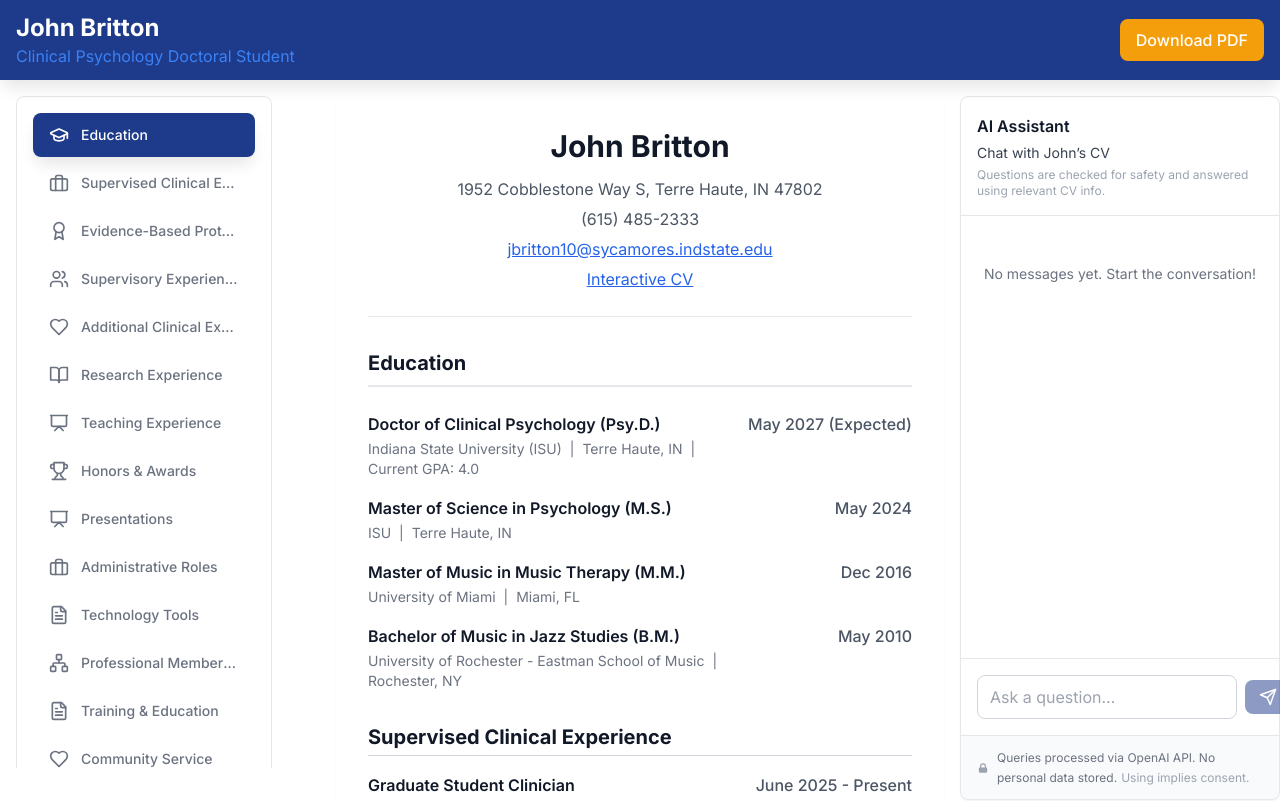
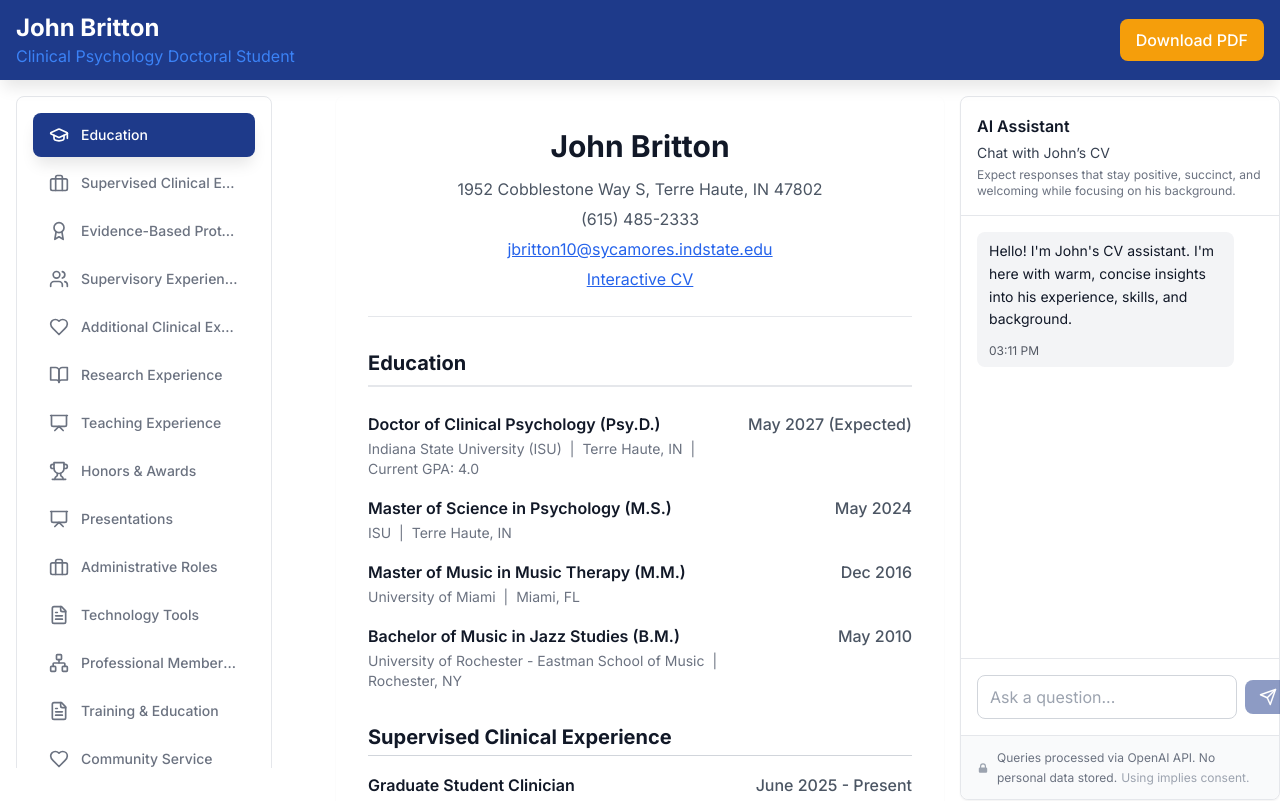
Before and after one commit to jcbritton23/JohnBrittonCV, a React (Vite) app: page / in a window 1280 px wide. Shown: the top 801 px of the page. Built offline with nearby package versions, Linux system fonts and the light colour scheme.

Commit message:
Refine chatbot system prompts

```diff
--- a/src/components/Chatbot.tsx
+++ b/src/components/Chatbot.tsx
@@ -1,5 +1,4 @@
-import React, { useState, useRef, useEffect } from 'react';
-import ReactMarkdown from 'react-markdown';
+import React, { useState, useRef, useEffect, Fragment } from 'react';
 import { CVData, ChatMessage } from '../types';
 import { Send } from 'lucide-react';
 
@@ -10,7 +9,15 @@ interface ChatbotProps {
 }
 
 const Chatbot: React.FC<ChatbotProps> = ({ cvData }) => {
-  const [messages, setMessages] = useState<ChatMessage[]>([]);
+  const [messages, setMessages] = useState<ChatMessage[]>(() => [
+    {
+      id: `assistant-${Date.now()}`,
+      role: 'assistant',
+      content:
+        "Hello! I'm John's CV assistant. I'm here with warm, concise insights into his experience, skills, and background.",
+      timestamp: new Date(),
+    },
+  ]);
   const [inputValue, setInputValue] = useState('');
   const [isLoading, setIsLoading] = useState(false);
   const [processingStatus, setProcessingStatus] = useState<string>('');
@@ -28,9 +35,13 @@ const Chatbot: React.FC<ChatbotProps> = ({ cvData }) => {
     e.preventDefault();
     if (!inputValue || !inputValue.trim() || isLoading) return;
 
-    setMessages(prev => [...prev, { id: Date.now().toString(), role: 'user', content: inputValue, timestamp: new Date() }]);
+    setMessages(prev => [
+      ...prev,
+      { id: Date.now().toString(), role: 'user', content: inputValue, timestamp: new Date() },
+    ]);
     setInputValue('');
     setIsLoading(true);
+    setProcessingStatus('Crafting a response...');
 
     try {
       // Use VITE_BACKEND_URL for API base
@@ -42,15 +53,63 @@ const Chatbot: React.FC<ChatbotProps> = ({ cvData }) => {
         body: JSON.stringify({ message: inputValue })
       });
       const data = await response.json();
-      setMessages(prev => [...prev, { id: (Date.now() + 1).toString(), role: 'assistant', content: data.answer, timestamp: new Date() }]);
+      setMessages(prev => [
+        ...prev,
+        {
+          id: (Date.now() + 1).toString(),
+          role: 'assistant',
+          content: data.answer,
+          timestamp: new Date(),
+        },
+      ]);
     } catch (error) {
-      setMessages(prev => [...prev, { id: (Date.now() + 2).toString(), role: 'assistant', content: 'Error contacting backend.', timestamp: new Date() }]);
+      setMessages(prev => [
+        ...prev,
+        {
+          id: (Date.now() + 2).toString(),
+          role: 'assistant',
+          content: "Sorry, I couldn't reach the server just now. Please try again shortly.",
+          timestamp: new Date(),
+        },
+      ]);
+    } finally {
+      setIsLoading(false);
+      setProcessingStatus('');
     }
-    setIsLoading(false);
   };
 
   const formatTimestamp = (timestamp: Date): string => {
     return timestamp.toLocaleTimeString([], { hour: '2-digit', minute: '2-digit' });
+  };
+
+  const renderMessageContent = (content: string) => {
+    const paragraphs = content
+      .split(/\n{2,}/)
+      .map((paragraph) => paragraph.trim())
+      .filter(Boolean);
+
+    if (paragraphs.length === 0) {
+      return (
+        <p className="text-sm leading-relaxed whitespace-pre-line">
+          {content.trim()}
+        </p>
+      );
+    }
+
+    return paragraphs.map((paragraph, index) => {
+      const lines = paragraph.split('\n');
+
+      return (
+        <p key={index} className="text-sm leading-relaxed">
+          {lines.map((line, lineIndex) => (
+            <Fragment key={`${index}-${lineIndex}`}>
+              {line}
+              {lineIndex < lines.length - 1 && <br />}
+            </Fragment>
+          ))}
+        </p>
+      );
+    });
   };
 
   return (
@@ -59,7 +118,9 @@ const Chatbot: React.FC<ChatbotProps> = ({ cvData }) => {
       <div className="p-4 border-b border-gray-200">
         <h3 className="font-semibold text-gray-900 mb-1">AI Assistant</h3>
         <p className="text-sm text-gray-700 mb-1">Chat with John’s CV</p>
-        <p className="text-xs text-gray-400">Questions are checked for safety and answered using relevant CV info.</p>
+        <p className="text-xs text-gray-500">
+          Expect responses that stay positive, succinct, and welcoming while focusing on his background.
+        </p>
       </div>
       {/* Messages */}
       <div className="flex-1 overflow-y-auto p-4 space-y-4">
@@ -72,13 +133,13 @@ const Chatbot: React.FC<ChatbotProps> = ({ cvData }) => {
             className={`flex ${message.role === 'user' ? 'justify-end' : 'justify-start'}`}
           >
             <div
-              className={`max-w-[90%] rounded-lg px-3 py-2 ${
+              className={`max-w-[90%] rounded-lg px-3 py-2 space-y-3 ${
                 message.role === 'user'
                   ? 'bg-primary-blue text-white'
                   : 'bg-gray-100 text-gray-900'
               }`}
             >
-              <ReactMarkdown className="text-sm">{message.content}</ReactMarkdown>
+              {renderMessageContent(message.content)}
               <span className="text-xs opacity-70 mt-1 block">
                 {formatTimestamp(message.timestamp)}
               </span>
--- a/src/utils/answer.ts
+++ b/src/utils/answer.ts
@@ -17,7 +17,11 @@ export async function simpleGenerateAnswer(question: string, cvData: any) {
   const completion = await openai.chat.completions.create({
     model: MODEL,
     messages: [
-      { role: 'system', content: 'You are a helpful assistant for CV Q&A.' },
+      {
+        role: 'system',
+        content:
+          'You are a helpful assistant for CV Q&A. Keep replies concise, friendly, and warm. Use plain text only and separate paragraphs with a single blank line when helpful.',
+      },
       { role: 'user', content: prompt }
     ],
     max_tokens: 300,
--- a/src/utils/chat.ts
+++ b/src/utils/chat.ts
@@ -7,7 +7,11 @@ export async function simpleChat(prompt: string) {
   const completion = await openai.chat.completions.create({
     model: MODEL,
     messages: [
-      { role: 'system', content: 'You are a helpful assistant for CV Q&A.' },
+      {
+        role: 'system',
+        content:
+          'You are a helpful assistant for CV Q&A. Keep replies concise, friendly, and warm. Use plain text only and separate paragraphs with a single blank line when helpful.',
+      },
       { role: 'user', content: prompt }
     ],
     max_tokens: 300,
```
